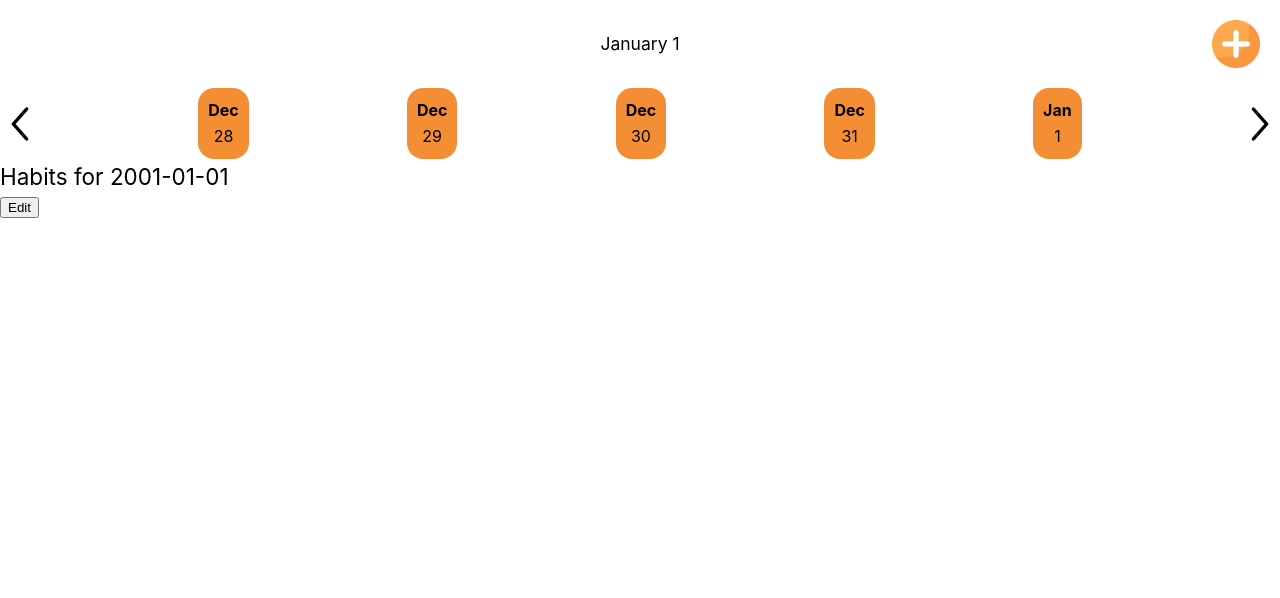
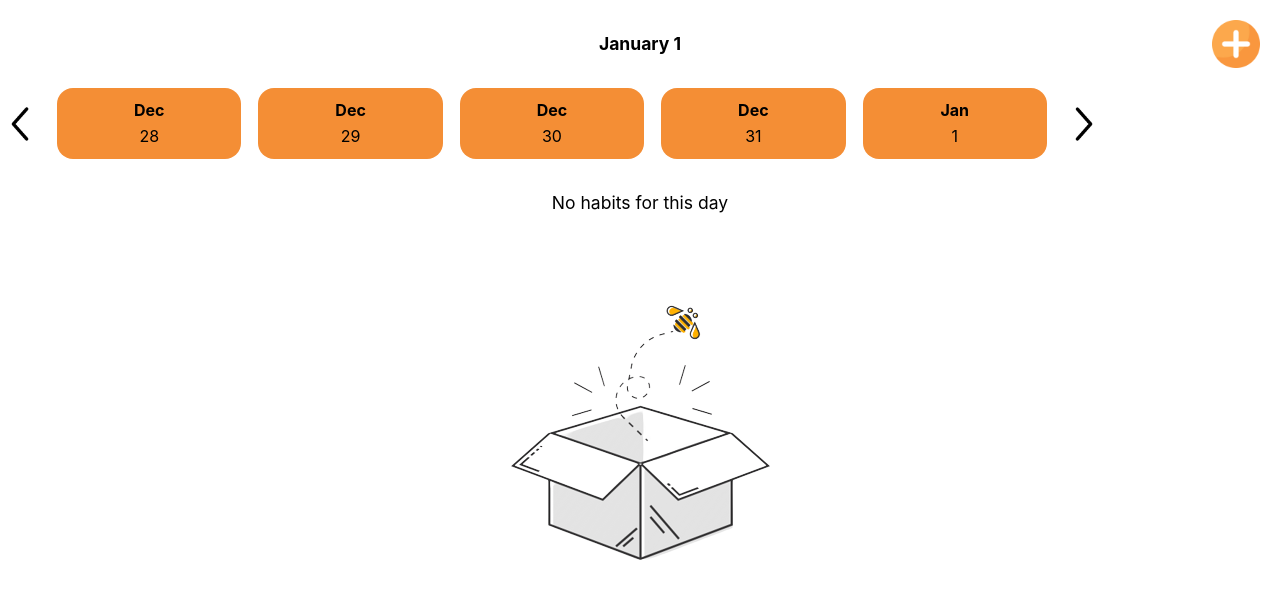
Before and after one commit to AkvileJank/habit-Tracker, a Vue app: page /date/2001-01-01 in a window 1280 px wide. Shown: the top 598 px of the page. Built offline with nearby package versions, Linux system fonts and the light colour scheme.

Commit message:
Start work on UI

```diff
--- a/src/components/CreateHabit.vue
+++ b/src/components/CreateHabit.vue
@@ -1,20 +1,20 @@
 <script setup>
-import { ref} from 'vue'
+import { ref } from 'vue'
+import { store } from './Store.Js'
 
-const allStoredHabits = ref(JSON.parse(localStorage.getItem('habits')) || [])
-const todayFullDate = new Date()
-const today = todayFullDate.toLocaleDateString('en-CA')
-
-const todayHabits = ref(JSON.parse(localStorage.getItem(today) || {})) // dictionary
+const todayHabits = ref(JSON.parse(localStorage.getItem(store.today) || {})) // dictionary
+const habitName = ref('')
 
 function addHabit() {
-  allStoredHabits.value.push(habitName.value)
+  store.habitBank.value.push(habitName.value)
   todayHabits.value[habitName.value] = false
-  localStorage.setItem(today, JSON.stringify(todayHabits.value))
-  localStorage.setItem('habits', JSON.stringify(allStoredHabits.value))
+  uploadToStorage()
 }
 
-const habitName = ref('')
+function uploadToStorage() {
+  localStorage.setItem(store.today, JSON.stringify(todayHabits.value))
+  localStorage.setItem('habits', JSON.stringify(store.habitBank.value))
+}
 </script>
 
 <template>
--- a/src/components/DateSelection.vue
+++ b/src/components/DateSelection.vue
@@ -5,13 +5,12 @@ import rightNav from './icons/rightNav.png'
 import { store } from './Store.Js'
 import { useRouter } from 'vue-router'
 
-const today = new Date()
-// to disable navigation to later days than tommorow
-const previousDay = new Date(today)
-previousDay.setDate(previousDay.getDate()-1)
+const todayDate = new Date()
+const previousDay = new Date(todayDate)
+// to disable navigation to later days than tommorrow
+previousDay.setDate(previousDay.getDate() - 1)
 
 const displayedDates = ref([])
-// const selectedDate = ref(new Date())
 
 //displays the dates when app is loaded immediately, without it dates are displayed only when buttons are pressed
 onMounted(() => {
@@ -42,12 +41,14 @@ const navigate = (days) => {
   updateDisplayedDates()
 }
 
-
 const router = useRouter()
-watch(() => store.selectedDate.value, (newDate) => {
-  const formattedDate = newDate.toLocaleDateString('en-CA')
-  router.replace({ name: 'Homepage', params: { selectedDate: formattedDate } })
-})
+watch(
+  () => store.selectedDate.value,
+  (newDate) => {
+    const formattedDate = newDate.toLocaleDateString('en-CA')
+    router.replace({ name: 'Homepage', params: { selectedDate: formattedDate } })
+  }
+)
 
 //bidirectional data binding between url param and selected date - changes to url update store.selectedDate.value
 onBeforeMount(() => {
@@ -56,8 +57,6 @@ onBeforeMount(() => {
     store.selectedDate.value = urlDate
   }
 })
-
-
 </script>
 
 <template>
@@ -90,9 +89,7 @@ onBeforeMount(() => {
   width: 100%;
   display: flex;
   align-items: center;
-  justify-content: space-between;
-
-  /* padding: 0 20px; */
+  justify-content: flex-start;
 }
 
 .date-select {
@@ -100,10 +97,11 @@ onBeforeMount(() => {
   padding: 10px;
   background-color: #f48e35;
   border-radius: 1rem;
+  width: 18%;
 }
 
 .dates {
-  width: 100%;
+  width: 80%;
   display: flex;
   flex-wrap: wrap;
   justify-content: space-evenly;
--- a/src/components/Habits.vue
+++ b/src/components/Habits.vue
@@ -1,7 +1,17 @@
 <script setup>
 import { ref, watch, computed, onMounted } from 'vue'
+import { useRouter } from 'vue-router'
 import { store } from './Store.Js'
+import emptyState from './icons/empty_state1.png'
 
+const props = defineProps({
+  monthDay: String
+})
+
+const router = useRouter()
+const navigateToEdit = () => {
+  router.push({ name: 'Edit' })
+}
 //this format is key for habits stored for specific day
 const selectedDateFormatted = computed(() => {
   return store.selectedDate.value.toLocaleDateString('en-CA')
@@ -13,23 +23,44 @@ const updateHabit = (key) => {
   localStorage.setItem(selectedDateFormatted.value, JSON.stringify(storedHabits.value))
 }
 
+// Fetch the habits for the new selected date and update the template
 watch(selectedDateFormatted, (newDate) => {
-  // Fetch the habits for the new selected date and update the template
   storedHabits.value = JSON.parse(localStorage.getItem(newDate))
 })
 
+//  StoredHabits is initialized for the initial selected date, without it habits are not shown until clicking date
 onMounted(() => {
-  //  StoredHabits is initialized for the initial selected date, without it habits are not shown until clicking date
   storedHabits.value = JSON.parse(localStorage.getItem(selectedDateFormatted.value))
 })
+
 </script>
 
 <template>
-  <h2>Habits for {{ selectedDateFormatted }}</h2>
+  <!-- <h2>Habits for {{ monthDay }}:</h2> -->
+  <div v-if="storedHabits && Object.keys(storedHabits).length>0">
   <div v-for="(value, key) in storedHabits" :key="key">
     <input :id="key" type="checkbox" v-model="storedHabits[key]" @change="updateHabit(key)" />
     <label :for="key">{{ key }}</label>
   </div>
+  <button type="button" @click="navigateToEdit">Edit</button>
+</div>
+<div class="empty" v-else>
+  <h3 > No habits for this day</h3>
+  <img :src="emptyState" alt="Empty state">
+</div>
 </template>
 
-<style scoped></style>
+<style scoped>
+h3 {
+  padding-top: 30px;
+  text-align: center;
+}
+
+img {
+  display: block;
+  margin-left: auto;
+  margin-right: auto;
+  max-width: 100%;
+  height: auto;
+}
+</style>
--- a/src/components/Header.vue
+++ b/src/components/Header.vue
@@ -4,9 +4,8 @@ import addIcon from './icons/addIcon.png'
 import { useRouter } from 'vue-router'
 import {store} from './Store.Js'
 
-const formattedDate = computed(() => {
-  const format = { month: 'long', day: 'numeric' }
-  return store.selectedDate.value.toLocaleDateString('en-US', format)
+const props = defineProps({
+  monthDay: String
 })
 
 const router = useRouter()
@@ -18,7 +17,7 @@ const navigateToNewHabit = () => {
 <template>
   <div class="header-elements">
     <div class="date">
-      <h3>{{ formattedDate }}</h3>
+      <h3>{{ monthDay }}</h3>
     </div>
     <img :src="addIcon" alt="Add habbit" @click="navigateToNewHabit"/>
   </div>
@@ -46,4 +45,7 @@ img {
   align-items: center;
   justify-content: center;
 }
+h3 {
+  font-weight: bold;
+}
 </style>
--- a/src/components/HomePage.vue
+++ b/src/components/HomePage.vue
@@ -2,36 +2,32 @@
 import Header from './Header.vue'
 import DateSelection from './DateSelection.vue'
 import Habits from './Habits.vue'
-// import {store} from './Store.Js'
-import { ref } from 'vue'
-import { useRouter } from 'vue-router'
+import { store } from './Store.Js'
+import { computed } from 'vue'
 
-const allStoredHabits = ref(JSON.parse(localStorage.getItem('habits')) || [])
-const todayFullDate = new Date()
-const today = todayFullDate.toLocaleDateString('en-CA')
 
-function setupHabitsToday() {
-  if (!localStorage.getItem(today)) {
+function setupHabitsForToday() {
+  if (!localStorage.getItem(store.today)) {
     const habbitObject = {}
-    if (allStoredHabits) {
-      for (const habit of allStoredHabits.value) {
+    if (store.habitBank.value) {
+      for (const habit of store.habitBank.value) {
         habbitObject[habit] = false
       }
     }
-    localStorage.setItem(today, JSON.stringify(habbitObject))
+    localStorage.setItem(store.today, JSON.stringify(habbitObject))
   }
 }
-setupHabitsToday()
+setupHabitsForToday()
 
-const router = useRouter()
-const navigateToEdit = () => {
-  router.push({ name: 'Edit' })
-}
+const monthDay = computed(()=> {
+  const format = { month: 'long', day: 'numeric' }
+  return store.selectedDate.value.toLocaleDateString('en-US', format)
+})
 </script>
 
 <template>
-  <Header></Header>
+  <Header :monthDay="monthDay"></Header>
   <DateSelection></DateSelection>
-  <Habits></Habits>
-  <button type="button" @click="navigateToEdit">Edit</button>
+  <Habits :monthDay="monthDay"></Habits>
+  <!-- <button type="button" @click="navigateToEdit">Edit</button> -->
 </template>
--- a/src/components/ManageHabits.vue
+++ b/src/components/ManageHabits.vue
@@ -1,34 +1,32 @@
 <script setup>
-import { ref } from 'vue'
+import { ref} from 'vue'
 import { store } from './Store.Js'
 
 const selectedDate = store.selectedDate.value.toLocaleDateString('en-CA')
 const storedHabits = ref(JSON.parse(localStorage.getItem(selectedDate)))
-const allHabits = JSON.parse(localStorage.getItem('habits'))
 const habitNames = ref(Object.keys(storedHabits.value))
 
 function updateStorage() {
-  localStorage.setItem('habits', JSON.stringify(allHabits))
+  localStorage.setItem('habits', JSON.stringify(store.habitBank.value))
   localStorage.setItem(selectedDate, JSON.stringify(storedHabits.value))
 }
 
-function onSave(habitName, newHabitName) {
+function updateHabitName(habitName, newHabitName) {
   const value = storedHabits.value[habitName]
   delete storedHabits.value[habitName]
   storedHabits.value[newHabitName] = value
-  updateAllHabits(habitName, newHabitName)
+  updateHabitBank(habitName, newHabitName)
   updateStorage()
 }
 
-function updateAllHabits(habitName, newHabitName) {
-  const index = allHabits.indexOf(habitName)
-  allHabits[index] = newHabitName
+function updateHabitBank(habitName, newHabitName) {
+  const index = store.habitBank.value.indexOf(habitName)
+  store.habitBank.value[index] = newHabitName
 }
 
 function stopHabit(habitName) {
-  console.log(habitName)
-  const index = allHabits.indexOf(habitName)
-  allHabits.splice(index, 1) // use splice to mutate original array
+  const index = store.habitBank.value.indexOf(habitName)
+  store.habitBank.value.splice(index, 1) // use splice to mutate original array
   delete storedHabits.value[habitName]
   updateStorage()
 }
@@ -46,12 +44,13 @@ function deleteHabit(habitName) {
       localStorage.setItem(key, JSON.stringify(storedData))
     }
   }
+  storedHabits.value = JSON.parse(localStorage.getItem(selectedDate)) // to trigger re-render of template
 }
 </script>
 <template>
   <div v-for="(value, habitName) in storedHabits" :key="habitName">
     <input type="text" :placeholder="habitName" v-model="habitNames[habitName]" />
-    <button type="button" @click="onSave(habitName, habitNames[habitName])">Save</button>
+    <button type="button" @click="updateHabitName(habitName, habitNames[habitName])">Save</button>
     <button type="button" @click="stopHabit(habitName)">Stop</button>
     <button type="button" @click="deleteHabit(habitName)">Delete</button>
   </div>
--- a/src/components/Store.Js
+++ b/src/components/Store.Js
@@ -1,5 +1,7 @@
 import {ref} from 'vue'
 
 export const store = {
-    selectedDate: ref(new Date())
+    selectedDate: ref(new Date()),
+    habitBank: ref(JSON.parse(localStorage.getItem('habits')) || []),
+    today: new Date().toLocaleDateString('en-CA')
 }
```
Also changed, not shown: src/components/icons/empty_state1.png (added).
